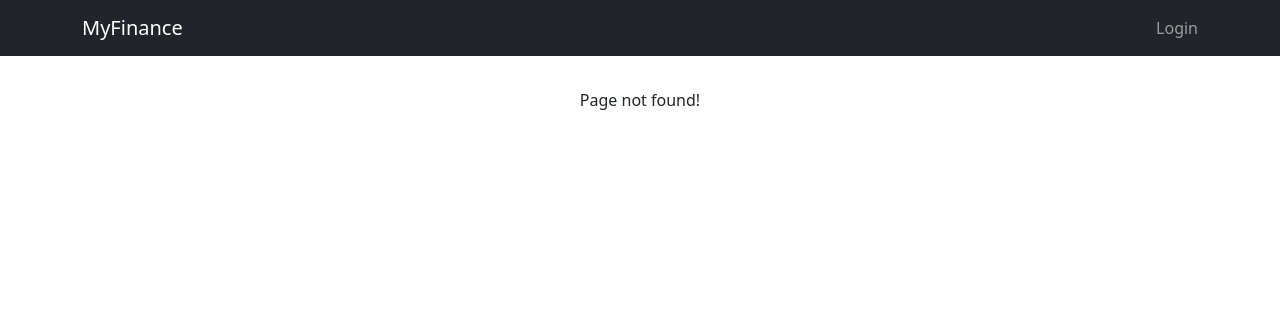
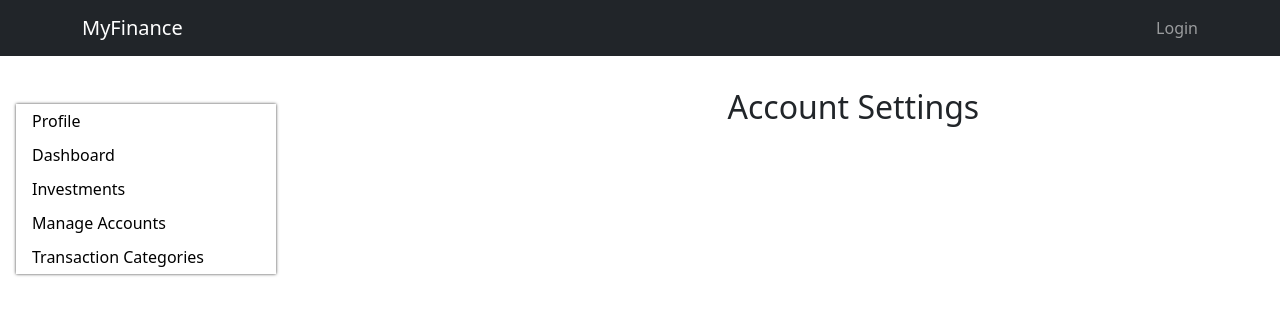
Before and after one commit to bertjee321/MyFinance, a React (Create React App) app: page /settings/account-settings in a window 1280 px wide. Before the commit this address had no page. Shown: the top 314 px of the page. Built offline with nearby package versions, Linux system fonts and the light colour scheme.

Commit message:
added initial settingspage incl. routing

```diff
--- a/src/App.js
+++ b/src/App.js
@@ -10,6 +10,12 @@ import NotFound from "./pages/NotFound";
 import Transactions from "./pages/Transactions";
 import NewTransaction from "./components/transactions/NewTransaction";
 import AuthPage from "./pages/AuthPage";
+import SettingsPage from "./pages/SettingsPage";
+import ProfileSettings from "./components/user-settings/ProfileSettings";
+import DashboardSettings from "./components/user-settings/DashboardSettings";
+import InvestmentSettings from "./components/user-settings/InvestmentSettings";
+import AccountSettings from "./components/user-settings/AccountSettings";
+import TransactionCategoriesSettings from "./components/user-settings/TransactionCategoriesSettings";
 
 import AuthContext from "./store/auth-context";
 
@@ -19,7 +25,21 @@ function App() {
   return (
     <Layout>
       <Routes>
+        <Route path="*" element={<NotFound />} />
         <Route path="/" element={<LandingPage />} />
+        <Route path="auth" element={<AuthPage />} />
+
+        <Route path="settings" element={<SettingsPage />}>
+          <Route path="profile-settings" element={<ProfileSettings />} />
+          <Route path="dashboard-settings" element={<DashboardSettings />} />
+          <Route path="investment-settings" element={<InvestmentSettings />} />
+          <Route path="account-settings" element={<AccountSettings />} />
+          <Route
+            path="category-settings"
+            element={<TransactionCategoriesSettings />}
+          />
+        </Route>
+
         <Route path="dashboard" element={<Dashboard />} />
         <Route path="incomes" element={<Transactions type="Incomes" />}>
           {authCtx.isLoggedIn && (
@@ -59,8 +79,6 @@ function App() {
           />
         </Route>
         <Route path="expenses/:expenseId" element={<ExpenseDetails />} />
-        <Route path="/auth" element={<AuthPage />} />
-        <Route path="*" element={<NotFound />} />
       </Routes>
     </Layout>
   );
--- /dev/null
+++ b/src/components/user-settings/AccountSettings.js
@@ -0,0 +1,5 @@
+const AccountSettings = () => {
+    return <h2>Account Settings</h2>
+}
+
+export default AccountSettings;
--- /dev/null
+++ b/src/components/user-settings/DashboardSettings.js
@@ -0,0 +1,5 @@
+const DashboardSettings = () => {
+    return <h2>Dashboard Settings</h2>
+}
+
+export default DashboardSettings;
--- /dev/null
+++ b/src/components/user-settings/InvestmentSettings.js
@@ -0,0 +1,5 @@
+const InvestmentSettings = () => {
+    return <h2>Investment Settings</h2>
+}
+
+export default InvestmentSettings;
--- /dev/null
+++ b/src/components/user-settings/ProfileSettings.js
@@ -0,0 +1,5 @@
+const ProfileSettings = () => {
+  return <h2>Profile Settings</h2>;
+};
+
+export default ProfileSettings;
--- /dev/null
+++ b/src/components/user-settings/SettingsNavigation.js
@@ -0,0 +1,19 @@
+import { NavLink } from "react-router-dom";
+
+import classes from "./css/SettingsNavigation.module.css";
+
+const SettingsNavigation = () => {
+  return (
+    <nav className={classes.navlist}>
+      <NavLink to="profile-settings">Profile</NavLink>
+      <NavLink to="dashboard-settings">Dashboard</NavLink>
+      <NavLink to="investment-settings">Investments</NavLink>
+      <NavLink to="account-settings">Manage Accounts</NavLink>
+      <NavLink to="category-settings">
+        Transaction Categories
+      </NavLink>
+    </nav>
+  );
+};
+
+export default SettingsNavigation;
--- /dev/null
+++ b/src/components/user-settings/TransactionCategoriesSettings.js
@@ -0,0 +1,5 @@
+const TransactionCategoriesSettings = () => {
+  return <h2>Categores Settings</h2>;
+};
+
+export default TransactionCategoriesSettings;
--- /dev/null
+++ b/src/components/user-settings/css/SettingsNavigation.module.css
@@ -0,0 +1,22 @@
+.navlist {
+  display: flex;
+  flex-direction: column;
+  margin: 1rem 1rem;
+  box-shadow: 0 0 3px rgb(0, 0, 0, 0.75);
+  width: 260px;
+}
+
+.navlist a {
+  text-decoration: none;
+  color: black;
+  width: 100%;
+  text-align: start;
+  padding: 5px 1rem;
+}
+
+.navlist a:hover {
+  text-decoration: none;
+  background-color: #5d7da2;
+  color: white;
+  box-shadow: 0 0 3px rgb(0, 0, 0, 1);
+}
--- /dev/null
+++ b/src/pages/SettingsPage.js
@@ -0,0 +1,17 @@
+import { Outlet } from "react-router-dom";
+import SettingsNavigation from "../components/user-settings/SettingsNavigation";
+
+const SettingsPage = () => {
+  return (
+    <main className="main--alt">
+      <div className="main--alt_sidebar">
+        <SettingsNavigation />
+      </div>
+      <div className="main--alt_content">
+        <Outlet />
+      </div>
+    </main>
+  );
+};
+
+export default SettingsPage;
```
